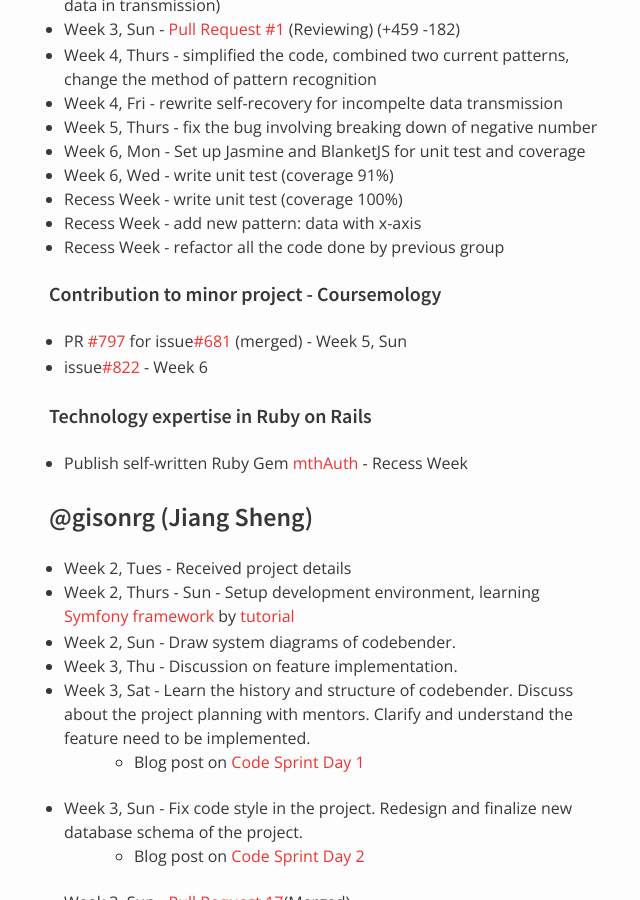
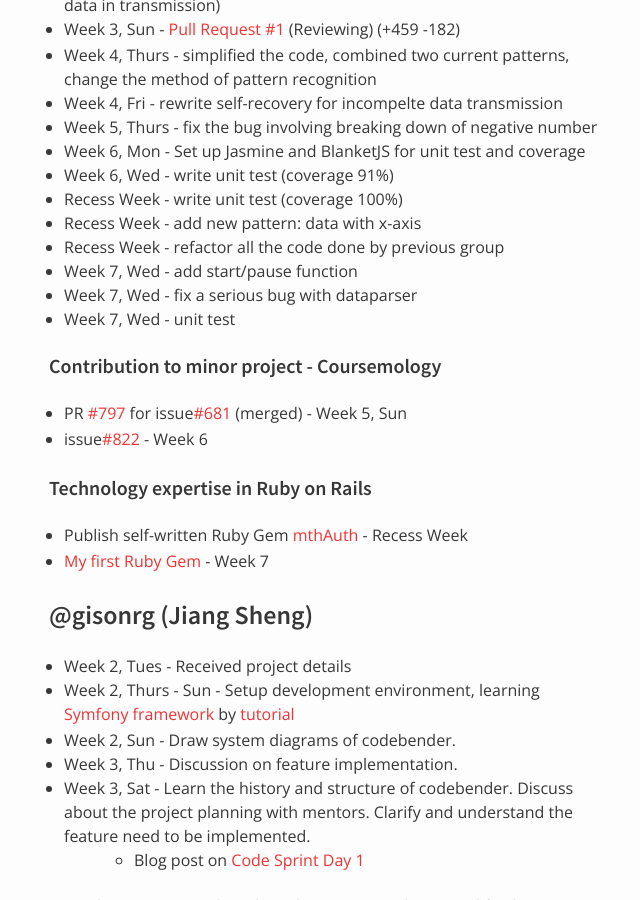
Before and after one commit to nus-oss/cs3281-AY1516S2-website, a Jekyll site: the page built from teams/codebender.md, in a window 1280 px wide and 900 px high, scrolled down 9780 px. Shown: the whole window, without its empty margins (321-961 px from the left). Built offline with Jekyll 4.4.1, drawn with Linux system fonts in a browser that asks for light colours.

Commit message:
update  Tanghao

```diff
--- a/teams/codebender.md
+++ b/teams/codebender.md
@@ -124,7 +124,7 @@
 * [x] Create GUI for graph plotting, which can be put into IDE - Week 7
 * [x] add new pattern: auto-generated timestamp as X-axis - Week 7
 * [ ] Documenation (on patterns and user manual) - Week 8
-* [ ] Pause and restart the chart plotting - Week 8
+* [x] Pause and restart the chart plotting - Week 8
 * [ ] CSV Import - Week 8
 * [ ] User costumization of axis name, data name,etc - Week 9
 
@@ -299,6 +299,9 @@
 * Recess Week - write unit test (coverage 100%)
 * Recess Week - add new pattern: data with x-axis
 * Recess Week - refactor all the code done by previous group
+* Week 7, Wed - add start/pause function
+* Week 7, Wed - fix a serious bug with dataparser
+* Week 7, Wed - unit test
 
 #### Contribution to minor project - Coursemology
  * PR [#797](https://github.com/Coursemology/coursemology2/pull/797) for issue[#681](https://github.com/Coursemology/coursemology2/issues/681) (merged) - Week 5, Sun
@@ -306,6 +309,7 @@
 
 #### Technology expertise in Ruby on Rails
 * Publish self-written Ruby Gem [mthAuth](https://rubygems.org/gems/mthAuth) - Recess Week
+* [My first Ruby Gem](http://blog.nus.edu.sg/matanghao/2016/02/29/my-first-ruby-gem-mthauth/) - Week 7
 
 ### @gisonrg (Jiang Sheng)
 * Week 2, Tues - Received project details
```
